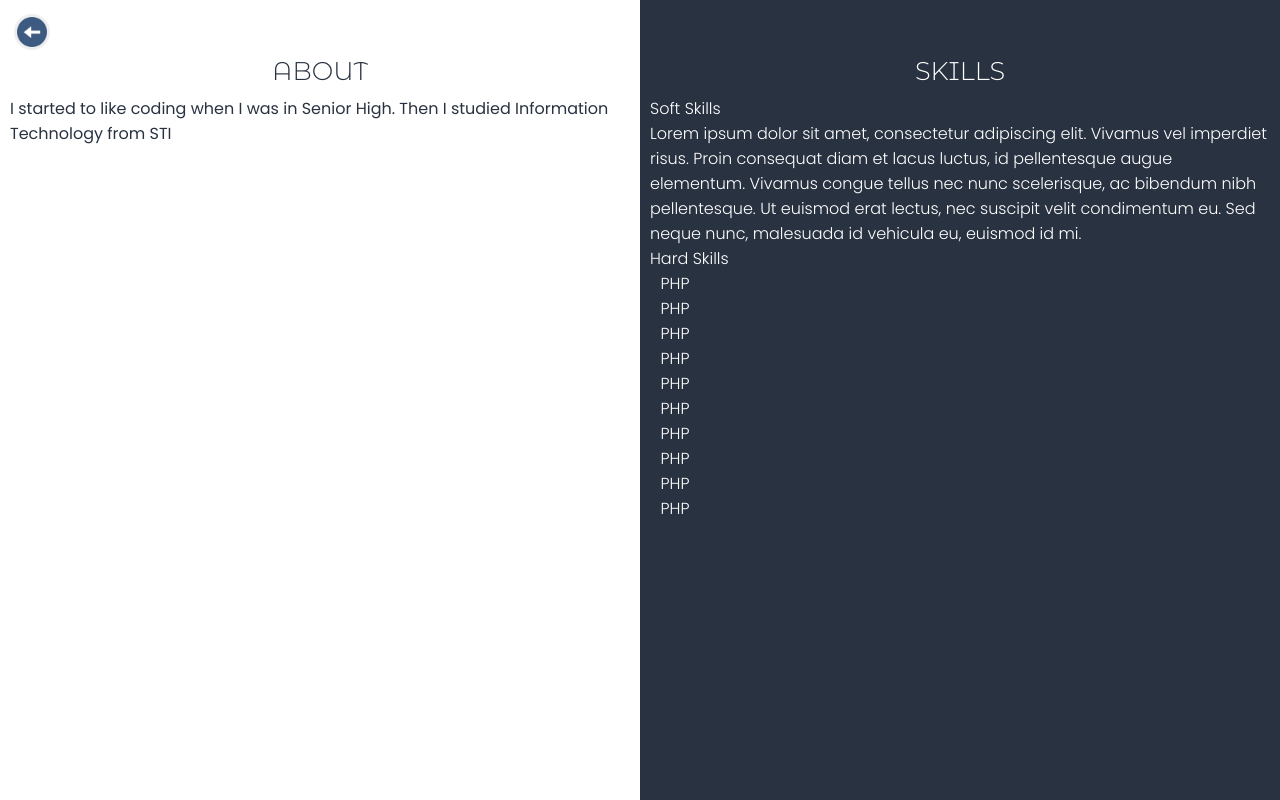
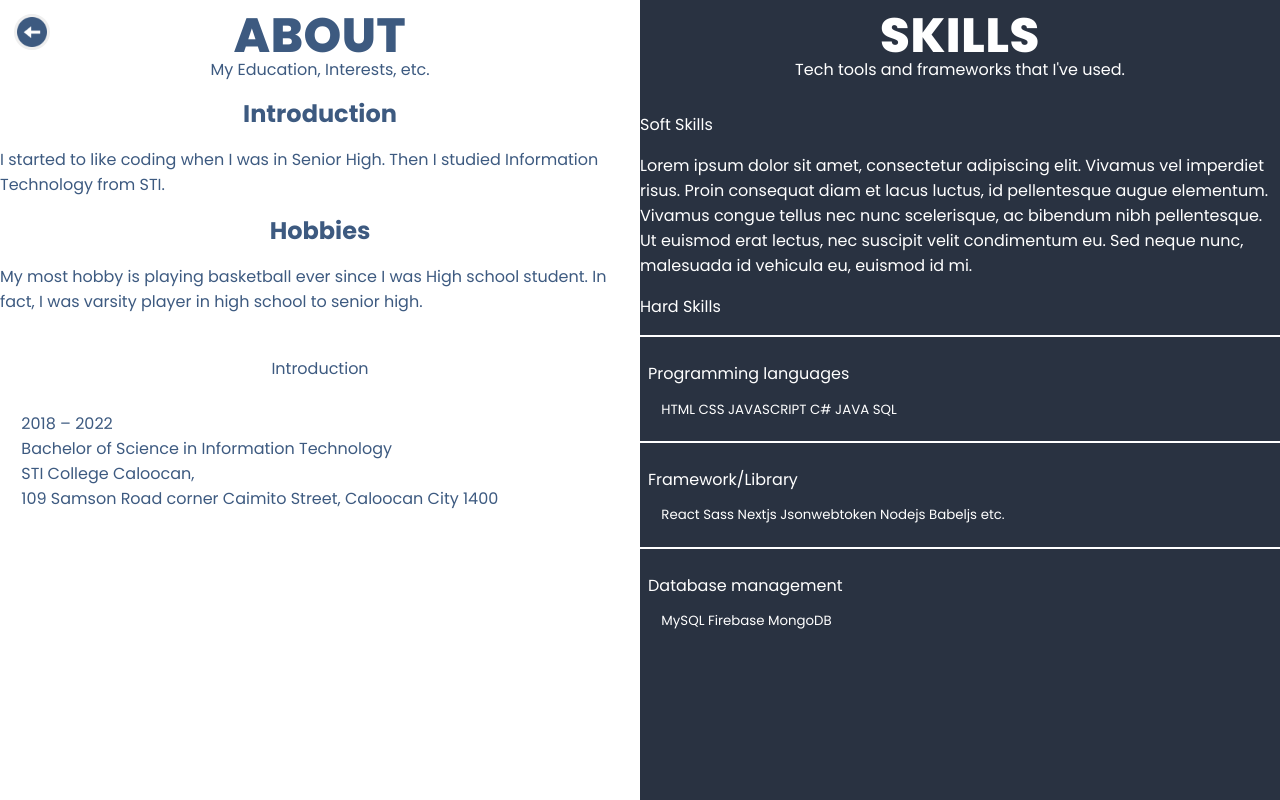
Before and after one commit to rbabailan/babailan-ronald-portfolio, a React (Create React App) app: page /About in a window 1280 px wide. Built offline with nearby package versions, Linux system fonts and the light colour scheme.

Commit message:
adding list in skills feature

```diff
--- a/src/content/About/About.js
+++ b/src/content/About/About.js
@@ -1,9 +1,9 @@
 import React from "react";
 import style from "./About.module.css";
-import { useNavigate, use } from "react-router-dom";
+import { useNavigate } from "react-router-dom";
 import BackIcon from "../../img/BackIcon.png";
 import { motion } from "framer-motion";
-
+import List from "./list/list";
 function About() {
     const navigate = useNavigate();
     return (
@@ -13,7 +13,9 @@ function About() {
                     initial={{ scale: 0, rotate: 360 }}
                     animate={{ scale: 1, rotate: 0 }}
                     transition={{ duration: 1 }}
-                    className={style.backButton} onClick={() => navigate("/")}>
+                    className={style.backButton}
+                    onClick={() => navigate("/")}
+                >
                     <img className={style.backIcon} src={BackIcon} alt="back icon" />
                 </motion.button>
             </div>
@@ -27,8 +29,34 @@ function About() {
                             animate={{ opacity: 1, x: 0 }}
                             transition={{ duration: 1 }}
                         >
-                            <p className={style.aboutPartTitle}>ABOUT</p>
-                            <p className={style.aboutPartParagraph}>I started to like coding when I was in Senior High. Then I studied Information Technology from STI </p>
+                            <div className={style.aboutPartTitle}>
+                                <h2>ABOUT</h2>
+                                <p>My Education, Interests, etc.</p>
+                            </div>
+                            <h2>Introduction</h2>
+                            <p className={style.aboutPartParagraph}>
+                                I started to like coding when I was in Senior High. Then I
+                                studied Information Technology from STI.
+                                <br />
+                            </p>
+                            <h2>Hobbies</h2>
+                            <p className={style.aboutPartParagraph}>
+                                My most hobby is playing basketball ever since I was High school
+                                student. In fact, I was varsity player in high school to senior
+                                high.
+                                <br />
+                            </p>
+                            <List title={"Introduction"} text={<p className={style.aboutPartParagraph}>
+                                2018 – 2022
+                                <br />
+                                Bachelor of Science in Information Technology
+                                <br />
+                                STI College Caloocan,
+                                <br />
+                                109 Samson Road corner Caimito Street, Caloocan City 1400
+                                <br />
+                            </p>} />
+
                         </motion.div>
                     </div>
                     <div className={style.skillsPart}>
@@ -37,50 +65,44 @@ function About() {
                             animate={{ opacity: 1, x: 0 }}
                             transition={{ duration: 1 }}
                         >
-                            <p className={style.skillsPartTitle}>SKILLS</p>
+                            <div className={style.skillsPartTitle}>
+                                <h2>SKILLS</h2>
+                                <p style={{ textAlign: "center" }}>
+                                    Tech tools and frameworks that I've used.
+                                </p>
+                            </div>
                             <p className={style.aboutPartParagraph}>Soft Skills</p>
-                            <p className={style.skillsPartParagraph}>Lorem ipsum dolor sit amet, consectetur adipiscing elit. Vivamus vel imperdiet risus. Proin consequat diam et lacus luctus, id pellentesque augue elementum. Vivamus congue tellus nec nunc scelerisque, ac bibendum nibh pellentesque. Ut euismod erat lectus, nec suscipit velit condimentum eu. Sed neque nunc, malesuada id vehicula eu, euismod id mi.</p>
+                            <p className={style.skillsPartParagraph}>
+                                Lorem ipsum dolor sit amet, consectetur adipiscing elit. Vivamus
+                                vel imperdiet risus. Proin consequat diam et lacus luctus, id
+                                pellentesque augue elementum. Vivamus congue tellus nec nunc
+                                scelerisque, ac bibendum nibh pellentesque. Ut euismod erat
+                                lectus, nec suscipit velit condimentum eu. Sed neque nunc,
+                                malesuada id vehicula eu, euismod id mi.
+                            </p>
                             <p className={style.aboutPartParagraph}>Hard Skills</p>
-                            <ul className={style.hardSkillsLists} >
-                                <li>
-                                    PHP
-                                </li>
-                                <li>
-                                    PHP
-                                </li>
-                                <li>
-                                    PHP
-                                </li>
-                                <li>
-                                    PHP
-                                </li>
-                                <li>
-                                    PHP
-                                </li>
-                                <li>
-                                    PHP
-                                </li>
-                                <li>
-                                    PHP
-                                </li>
-                                <li>
-                                    PHP
-                                </li>
-                                <li>
-                                    PHP
-                                </li>
-                                <li>
-                                    PHP
-                                </li>
+                            <div className={style.line}></div>
+                            <ul className={style.hardSkillsLists}>
+                                <List
+                                    title={"Programming languages"}
+                                    text={"HTML CSS JAVASCRIPT C# JAVA SQL"}
+                                ></List>
+                                <List
+                                    title={"Framework/Library "}
+                                    text={"React Sass Nextjs Jsonwebtoken Nodejs Babeljs etc."}
+                                ></List>
+                                <List
+                                    title={"Database management"}
+                                    text={"MySQL Firebase MongoDB"}
+                                ></List>
                             </ul>
                         </motion.div>
                     </div>
                 </div>
-                <div>
-                </div>
+                <div></div>
             </div>
-        </div >
+        </div>
     );
 }
 
-export default About
+export default About;
--- a/src/content/About/About.module.css
+++ b/src/content/About/About.module.css
@@ -10,7 +10,6 @@
 
 .aboutSection {
     height: 100vh;
-    padding-top: 45px;
 }
 
 .backButton {
@@ -35,36 +34,32 @@
 .aboutPart {
     width: 50%;
     text-align: center;
-    color: var(--black-gray);
-    padding: 10px;
+    color: var(--dark-blue);
 }
 
 .aboutPartTitle,
 .skillsPartTitle {
-    font-weight: 300;
-    font-size: 1.6rem;
-    font-family: 'Montserrat Alternates', sans-serif;
-    margin-bottom: 10px;
+    padding: 14px 20px;
+}
+
+.aboutPartTitle h2,
+.skillsPartTitle h2 {
+    font-size: 3rem;
+    font-weight: 800;
+    letter-spacing: 0.6px;
+    text-align: center;
+    line-height: 0.9;
 }
 
 .aboutPartParagraph {
     text-align: left;
     font-size: 1rem;
+    padding: 1em 0;
 }
+
 
 .skillsPart {
     width: 50%;
-    text-align: center;
-    color: var(--white);
-    padding: 10px;
-}
-
-.skillsPart {
-    width: 50%;
-    text-align: center;
-    font-weight: 300;
-    font-size: 1.6rem;
-    font-family: 'Montserrat Alternates', sans-serif;
     color: var(--white);
 }
 
@@ -73,13 +68,14 @@
     font-size: 1rem;
 }
 
-.hardSkillsLists li {
+.hardSkillsList {
     margin: 0;
     padding: 0;
     display: block;
     font-size: 1rem;
     width: 50px;
 }
+
 
 
 @media (max-width:768px) {
@@ -95,4 +91,17 @@
     .clipPath {
         display: none;
     }
+
+    .aboutPartTitle h2,
+    .skillsPartTitle h2 {
+        font-size: 2rem;
+    }
 }
+
+@media (max-width:480px) {
+
+    .aboutPartTitle h2,
+    .skillsPartTitle h2 {
+        font-size: 1.6rem;
+    }
+}
--- /dev/null
+++ b/src/content/About/list/list.js
@@ -0,0 +1,15 @@
+import style from './style.module.css';
+
+function List({ title, text }) {
+    return (
+        <>
+            <div className={style.line}></div>
+            <li className={style.container}>
+                {title}
+                <small className={style.text}>{text}</small>
+            </li>
+        </>
+    );
+}
+
+export default List;
--- /dev/null
+++ b/src/content/About/list/style.module.css
@@ -0,0 +1,16 @@
+.text {
+    display: block;
+    padding: 1em;
+}
+
+.container {
+    padding: 0.5em;
+    list-style: none;
+}
+
+.line {
+    height: 2px;
+    width: 100%;
+    background-color: #fff;
+    margin-bottom: 1em;
+}
--- a/src/content/Projects/Projects.js
+++ b/src/content/Projects/Projects.js
@@ -26,15 +26,12 @@ function Projects() {
                     <h2>PROJECTS</h2>
                     <p>These are the projects I've created.</p>
                 </div>
-                <ProjectsList img={chasyPhotos} title={"Chasy Products"}>
+                <ProjectsList img={chasyPhotos} title={"Mobile Facebook Clone"}>
                     <p className={style.techStack}>Tech Stack</p>
                     <ul>
-                        <li>HTML</li>
-                        <li>HTML</li>
-                        <li>HTML</li>
-                        <li>HTML</li>
-                        <li>HTML</li>
-                        <li>HTML</li>
+                        <li>Reactjs</li>
+                        <li>Material UI</li>
+                        <li>Firebase</li>
                     </ul>
                 </ProjectsList>
                 <ProjectsListReverse img={chasyPhotos} title={"Chasy Products"}>
@@ -70,7 +67,9 @@ function Projects() {
                         <li>HTML</li>
                     </ul>
                 </ProjectsListReverse>
-                <ProjectsList img={chasyPhotos} title={"Chasy Products"}>
+                <ProjectsList img={chasyPhotos}
+                    title={"Web Admin Panel"}
+                    desc={"This is connected to our mobile ordering system. This web panel manage the orders in the mobile ordering system."}>
                     <p className={style.techStack}>Tech Stack</p>
                     <ul>
                         <li>HTML</li>
@@ -81,7 +80,8 @@ function Projects() {
                         <li>Firebase</li>
                     </ul>
                 </ProjectsList>
-                <ProjectsListReverse img={chasyPhotos} title={"Mobile Ordering System"}>
+                <ProjectsListReverse img={chasyPhotos} title={"Mobile Ordering System"}
+                    desc={"This is connected to our mobile ordering system. This web panel manage the orders in the mobile ordering system."}>
                     <p className={style.techStack}>Tech Stack</p>
                     <ul>
                         <li>Android Studio</li>
--- a/src/content/Projects/ProjectsList.js
+++ b/src/content/Projects/ProjectsList.js
@@ -8,12 +8,12 @@ function ProjectsList(props) {
     const [ref, inView] = useInView();
 
     const RightToLeft = {
-        initial: { opacity: 0, x: 200 },
+        initial: { opacity: 0, x: 100 },
         animate: { opacity: 1, x: 0 }
     };
 
     const LeftToRight = {
-        initial: { opacity: 0, x: -200 },
+        initial: { opacity: 0, x: -100 },
         animate: { opacity: 1, x: 0 }
     };
 
@@ -44,7 +44,7 @@ function ProjectsList(props) {
                 className={style.description}>
                 <h1 className={style.title}>{props.title}</h1>
                 <p className={style.paragraph}>
-                    Lorem ipsum dolor sit amet consectetur adipisicing elit. Vero est aliquam inventore, maxime quae repellat labore laboriosam nemo totam consequuntur provident, sed placeat perspiciatis doloremque temporibus voluptatum fugiat vel iusto.
+                    {props.desc}
                 </p>
                 {props.children}
             </motion.div>
--- a/src/content/Projects/ProjectsListReverse.js
+++ b/src/content/Projects/ProjectsListReverse.js
@@ -8,12 +8,12 @@ function ProjectsList(props) {
     const [ref, inView] = useInView();
 
     const RightToLeft = {
-        initial: { opacity: 0, x: 200 },
+        initial: { opacity: 0, x: 100 },
         animate: { opacity: 1, x: 0 }
     };
 
     const LeftToRight = {
-        initial: { opacity: 0, x: -200 },
+        initial: { opacity: 0, x: -100 },
         animate: { opacity: 1, x: 0 }
     };
 
@@ -34,7 +34,7 @@ function ProjectsList(props) {
                 className={style.description}>
                 <h1 className={style.title}>{props.title}</h1>
                 <p className={style.paragraph}>
-                    Lorem ipsum dolor sit amet consectetur adipisicing elit. Vero est aliquam inventore, maxime quae repellat labore laboriosam nemo totam consequuntur provident, sed placeat perspiciatis doloremque temporibus voluptatum fugiat vel iusto.
+                    {props.desc}
                 </p>
                 {props.children}
             </motion.div>
```
